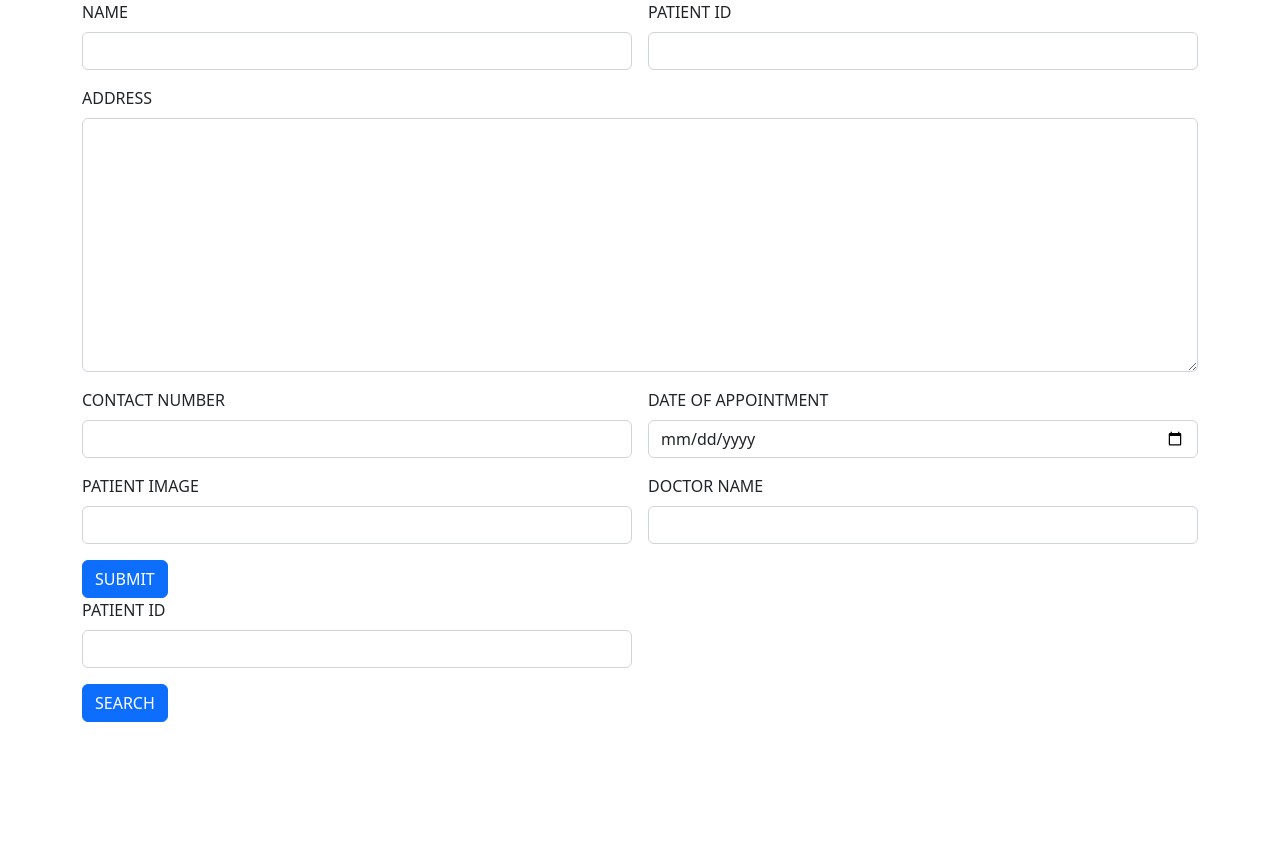
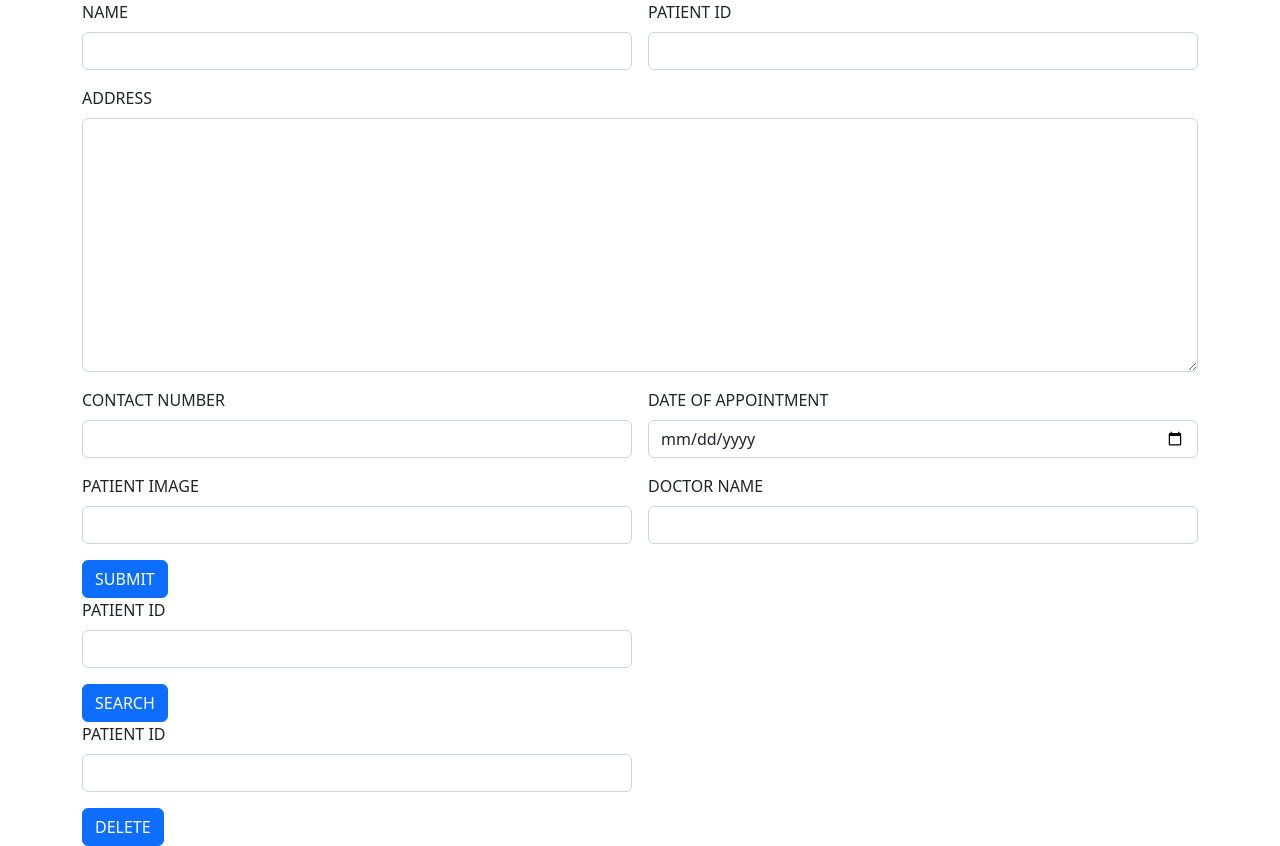
Before and after one commit to sruthy-nr/Hospital-Angular-App, an Angular app: page / in a window 1280 px wide. Before the commit the page ends 800 px from the top, so only its background shows below. Built offline with nearby package versions, Linux system fonts and the light colour scheme.

Commit message:
patientdelete

```diff
--- a/src/app/app.component.html
+++ b/src/app/app.component.html
@@ -1,3 +1,4 @@
 <app-patient-entry></app-patient-entry>
 <app-patient-search></app-patient-search>
+<app-patient-delete></app-patient-delete>
 <router-outlet></router-outlet>
--- a/src/app/app.module.ts
+++ b/src/app/app.module.ts
@@ -5,12 +5,14 @@ import { AppRoutingModule } from './app-routing.module';
 import { AppComponent } from './app.component';
 import { PatientEntryComponent } from './patient-entry/patient-entry.component';
 import { PatientSearchComponent } from './patient-search/patient-search.component';
+import { PatientDeleteComponent } from './patient-delete/patient-delete.component';
 
 @NgModule({
   declarations: [
     AppComponent,
     PatientEntryComponent,
-    PatientSearchComponent
+    PatientSearchComponent,
+    PatientDeleteComponent
   ],
   imports: [
     BrowserModule,
--- /dev/null
+++ b/src/app/patient-delete/patient-delete.component.html
@@ -0,0 +1,31 @@
+<!-- <p>patient-entry works!</p> -->
+<!DOCTYPE html>
+<html lang="en">
+<head>
+    <meta charset="UTF-8">
+    <meta http-equiv="X-UA-Compatible" content="IE=edge">
+    <meta name="viewport" content="width=device-width, initial-scale=1.0">
+    <title>Patient Delete</title>
+    <!-- CSS only -->
+    <link href="https://cdn.jsdelivr.net/npm/bootstrap@5.2.3/dist/css/bootstrap.min.css" rel="stylesheet" integrity="sha384-rbsA2VBKQhggwzxH7pPCaAqO46MgnOM80zW1RWuH61DGLwZJEdK2Kadq2F9CUG65" crossorigin="anonymous">
+</head>
+<body>
+    <div class="container">
+        <div class="row">
+            <div class="col col-12 col-sm-12 col-md-12 col-lg-12 col-xl-12 col-xxl-12">
+                <div class="row g-3">
+                    <div class="col col-12 col-sm-6 col-md-6 col-lg-6 col-xl-6 col-xxl-6">
+                        <label for="" class="form-label">PATIENT ID</label>
+                        <input type="text" name="" id="" class="form-control">
+                    </div>
+                    <div class="col col-12 col-sm-12 col-md-12 col-lg-12 col-xl-12 col-xxl-12">
+                        <button class="btn btn-primary">DELETE</button>
+                    </div>
+                </div>
+            </div>
+        </div>
+    </div>
+    <!-- JavaScript Bundle with Popper -->
+    <script src="https://cdn.jsdelivr.net/npm/bootstrap@5.2.3/dist/js/bootstrap.bundle.min.js" integrity="sha384-kenU1KFdBIe4zVF0s0G1M5b4hcpxyD9F7jL+jjXkk+Q2h455rYXK/7HAuoJl+0I4" crossorigin="anonymous"></script>
+</body>
+</html>
```
Also changed, not shown: src/app/patient-delete/patient-delete.component.ts (added, +10 -0 lines), src/app/patient-delete/patient-delete.component.css (added).
